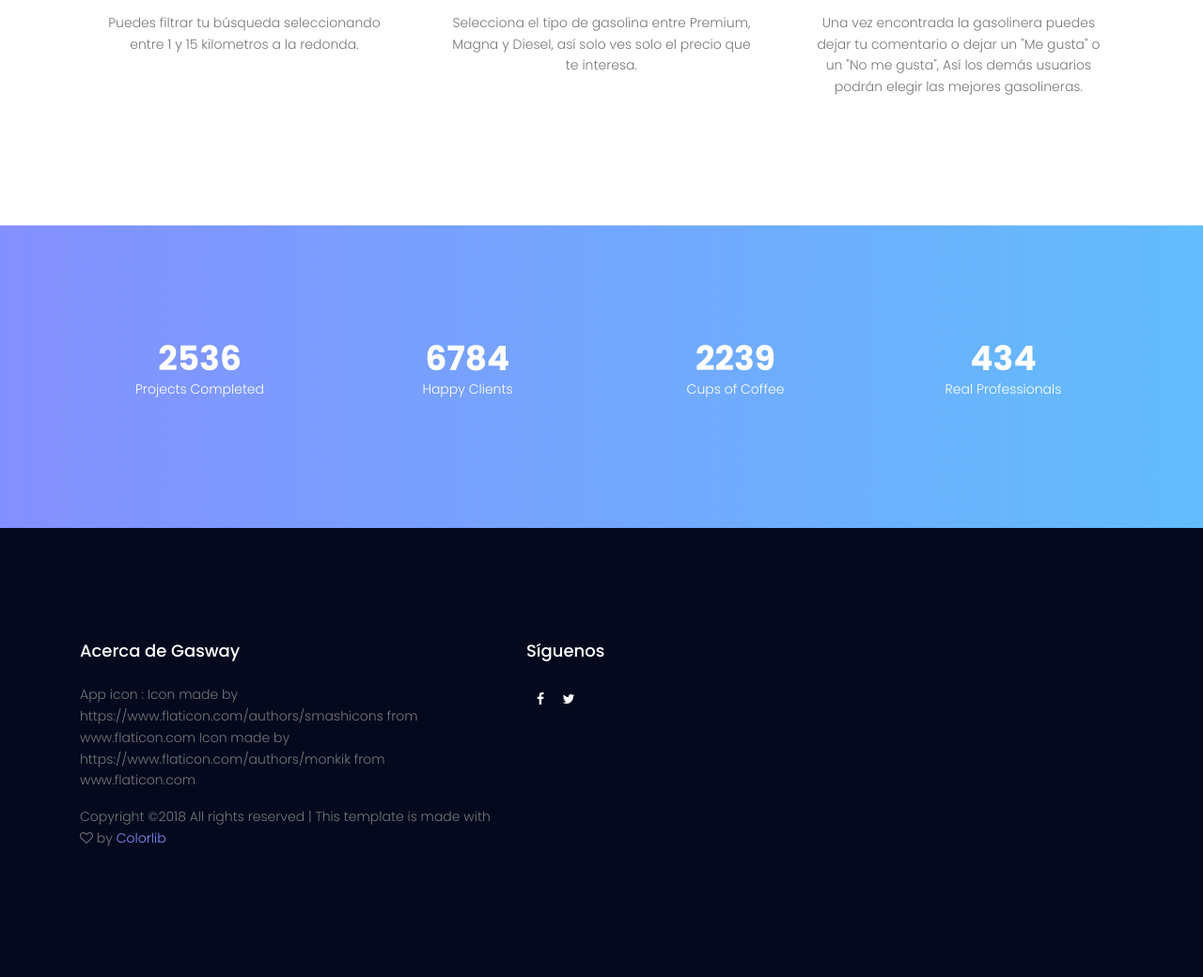
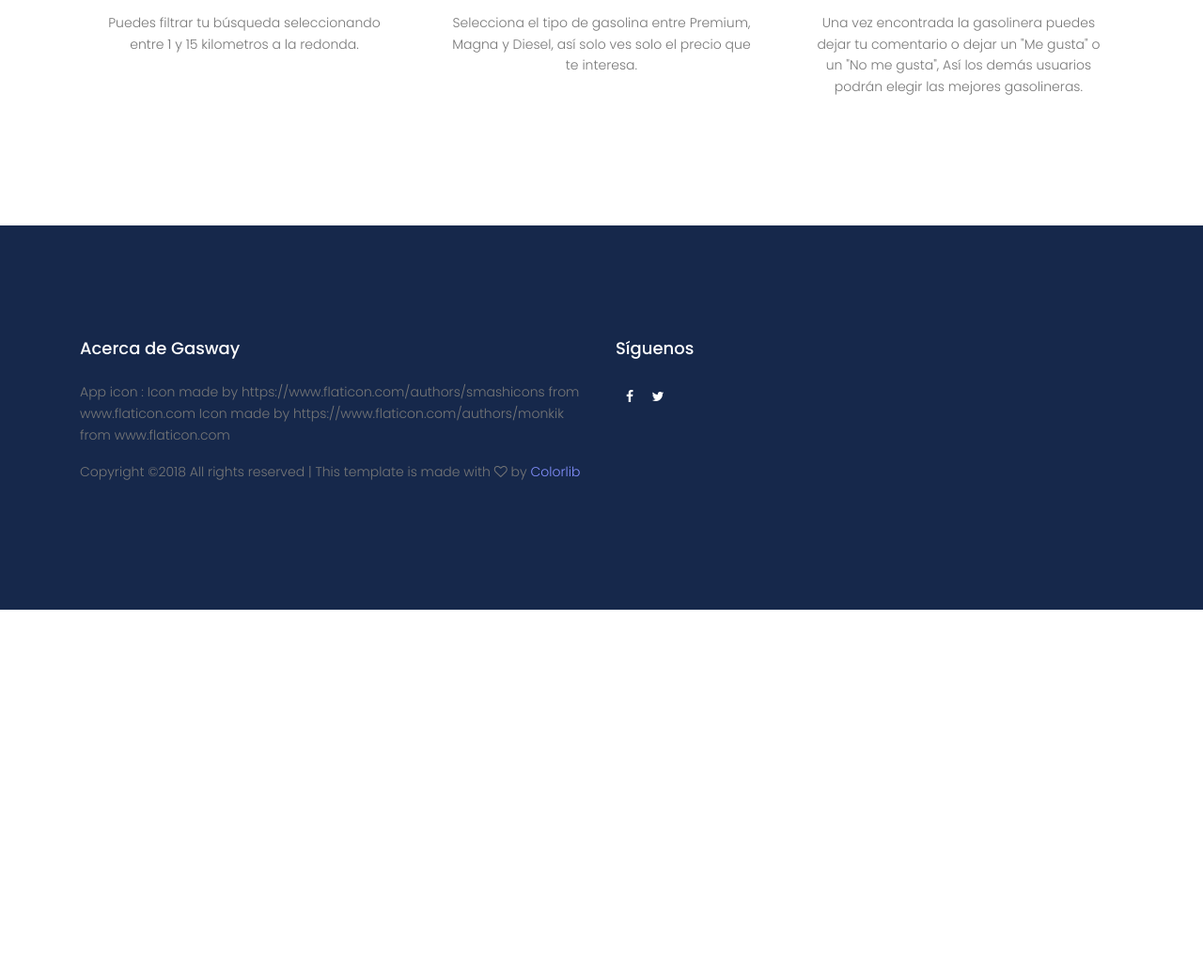
Before and after one commit to alansnchz0/Gasway-WebService-Python-Flask-, a Flask app: page /v2 in a window 1280 px wide. Shown: the part 1800-2840 px from the top of the page at 94% size. After the commit the page ends 2449 px from the top, so only its background shows below. Run offline with Flask 2, Linux system fonts and the light colour scheme; parts of the project's set-up code (start-up, migrations or seed data) failed here and were passed over; some libraries are stand-ins or nearby versions.

Commit message:
site updates

```diff
--- a/app/static/css/main.css
+++ b/app/static/css/main.css
@@ -4318,7 +4318,7 @@ dl.accordion.time-line:before {
 /*  Footer Styles
 /* =================================== */
 .footer-area {
-  background-color: #04091e;
+  background-color: #16284b;
 }
 
 .single-footer-widget h4 {
--- a/app/templates/index-v2.html
+++ b/app/templates/index-v2.html
@@ -131,28 +131,6 @@
 			<!-- End services Area -->
 
 			<!-- Start fact Area -->
-			<section class="facts-area section-gap" id="facts-area">
-				<div class="container">
-					<div class="row">
-						<div class="col-lg-3 col-md-6 single-fact">
-							<h1 class="counter">2536</h1>
-							<p>Projects Completed</p>
-						</div>
-						<div class="col-lg-3 col-md-6 single-fact">
-							<h1 class="counter">6784</h1>
-							<p>Happy Clients</p>
-						</div>
-						<div class="col-lg-3 col-md-6 single-fact">
-							<h1 class="counter">2239</h1>
-							<p>Cups of Coffee</p>
-						</div>
-						<div class="col-lg-3 col-md-6 single-fact">
-							<h1 class="counter">435</h1>
-							<p>Real Professionals</p>
-						</div>
-					</div>
-				</div>
-			</section>
 			<!-- end fact Area -->
 
 			<!-- Start portfolio-area Area -->
@@ -174,7 +152,7 @@
       <footer class="footer-area section-gap">
 				<div class="container">
 					<div class="row">
-						<div class="col-lg-5 col-md-6 col-sm-6">
+						<div class="col-lg-6 col-sm-6">
 							<div class="single-footer-widget">
 								<h4>Acerca de Gasway</h4>
 								<p>
```
